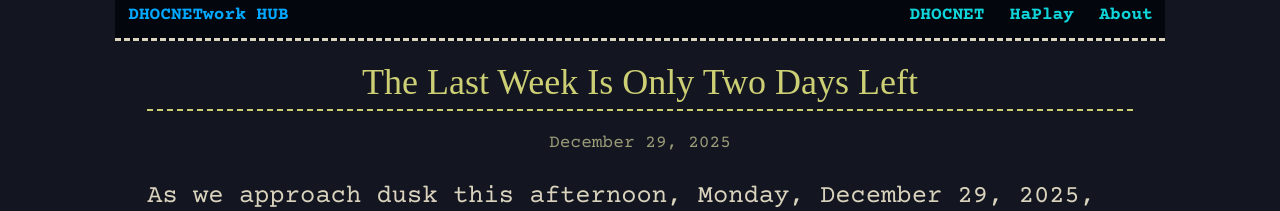
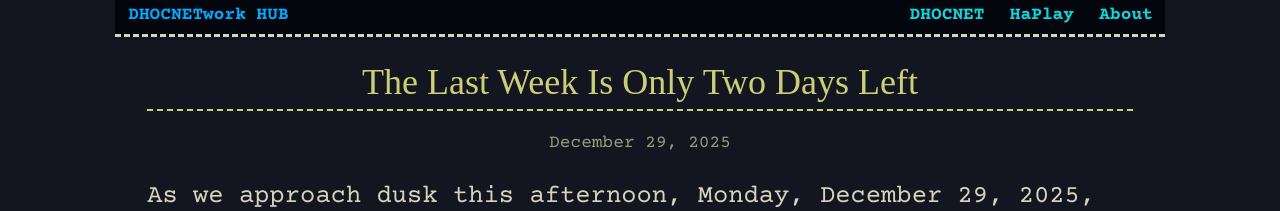
Before and after one commit to dhocnet/dhocnet.github.io, a Jekyll site: the page built from _posts/2025-12-29-the_last_journal_from_this_year.md, in a window 1280 px wide. Shown: the top 211 px of the page. Built offline with Jekyll 4.4.1, drawn with Linux system fonts in a browser that asks for light colours; some web fonts are replaced.

Commit message:
Update default.html

```diff
--- a/_layouts/default.html
+++ b/_layouts/default.html
@@ -29,7 +29,7 @@
 
             #dhocnet-main-header {
                 width: 100%;
-                height: 41px;
+                height: 37px;
                 display: block;
                 margin: 0;
                 padding: 0;
```
